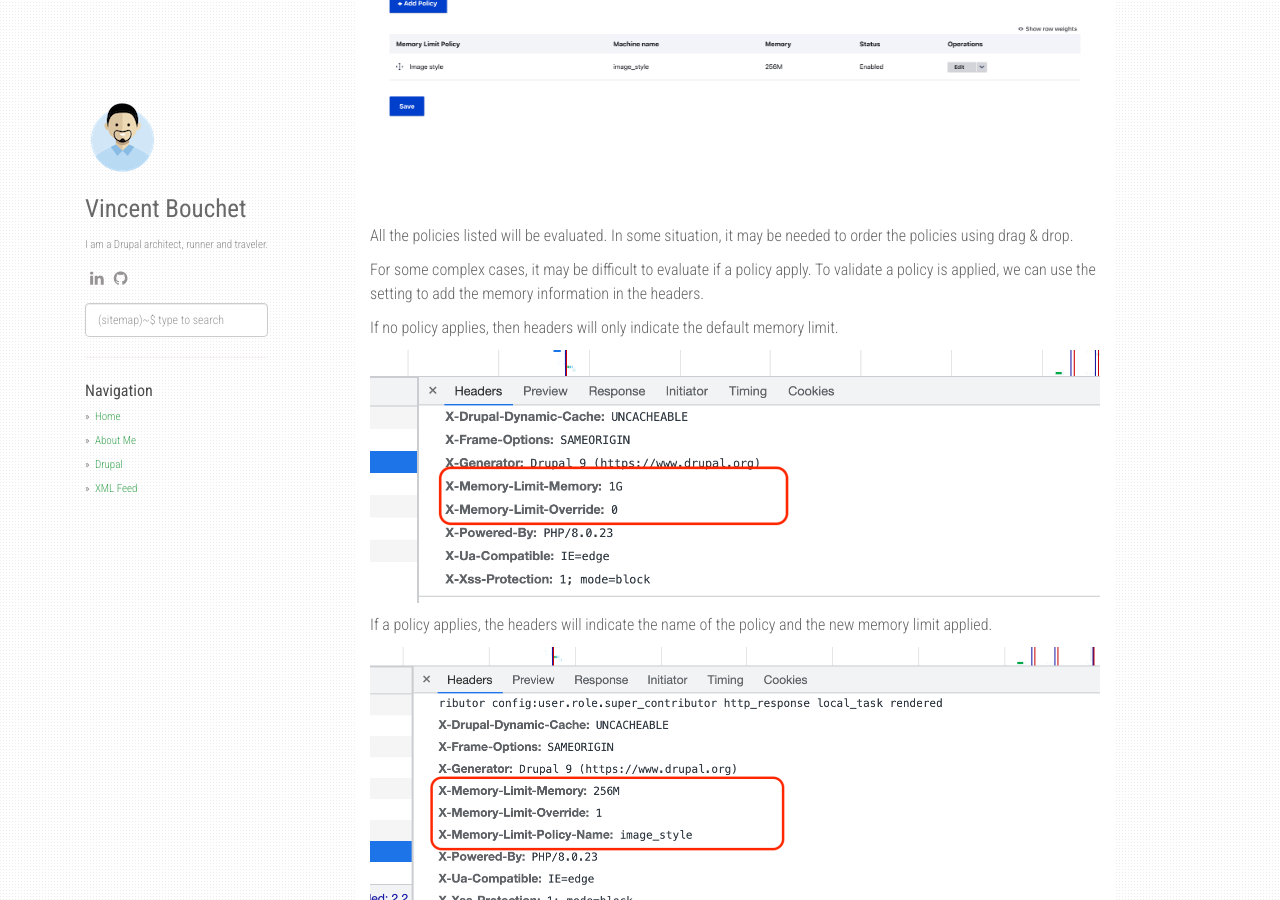
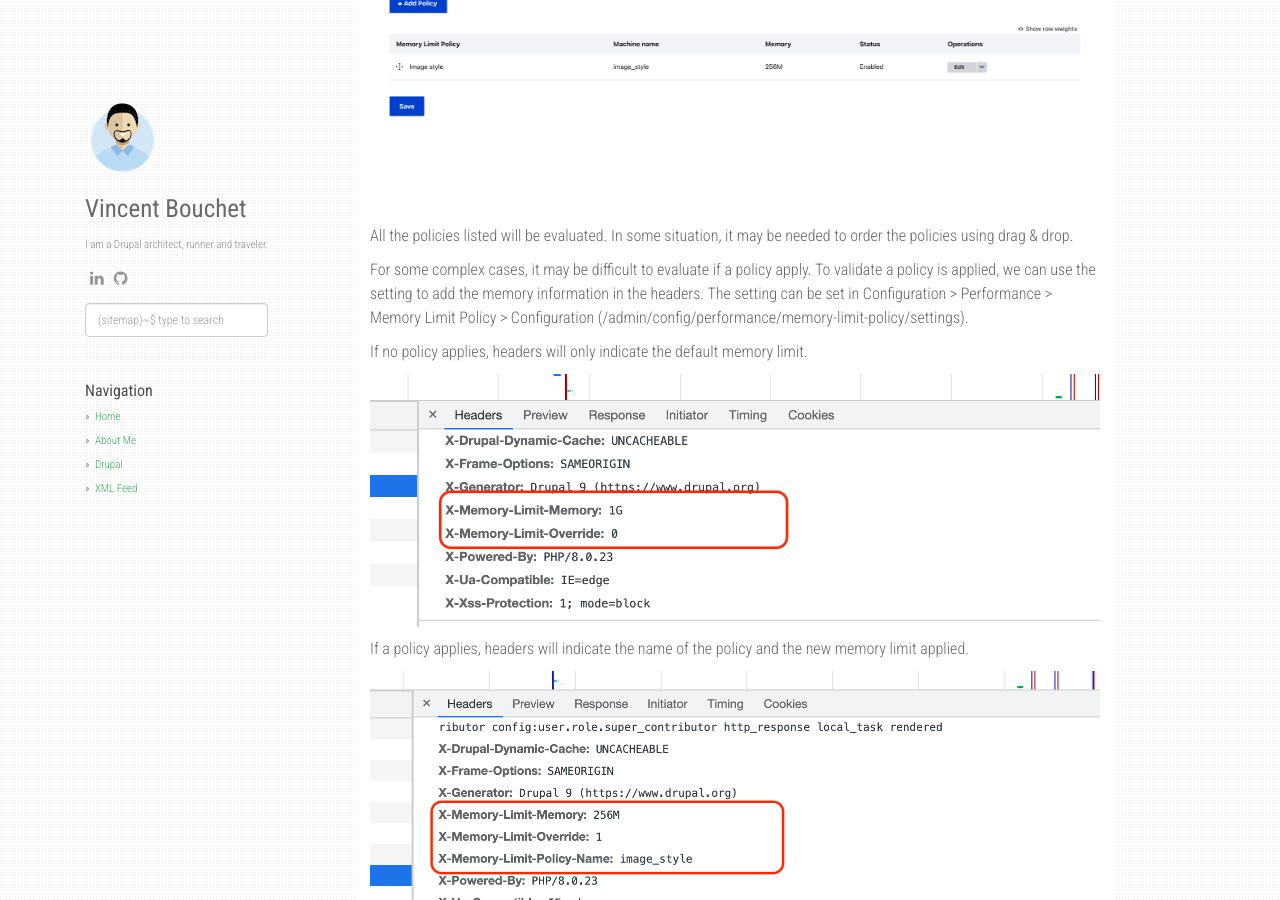
Before and after one commit to vbouchet31/vbouchet31.github.io, a Jekyll site: the page built from _posts/2022-12-01-drupal-memory-limit.markdown, in a window 1280 px wide and 900 px high, scrolled down 3295 px. Built offline with Jekyll 4.4.1, drawn with Linux system fonts in a browser that asks for light colours; nearby versions of some CDN libraries; some of the changed text lies outside the part shown.

Commit message:
Update config.yml

```diff
--- a/_posts/2022-12-01-drupal-memory-limit.markdown
+++ b/_posts/2022-12-01-drupal-memory-limit.markdown
@@ -45,7 +45,7 @@ Configuration > Performance > Memory Limit Policy > Policies
 
 ![](/assets/2022-12-01-drupal-memory-limit/memory-limit-list.png)
 
-To create a new policy, click the "Add Policy" button.
+To create a new policy, click the "+ Add Policy" button.
 
 It displays the first step of
 the policy configuration. You must give a name to the policy ("Image style" in our example) and choose the memory that the
@@ -81,13 +81,15 @@ All the policies listed will be evaluated. In some situation, it may be needed t
 order the policies using drag & drop.
 
 For some complex cases, it may be difficult to evaluate if a policy apply. To validate
-a policy is applied, we can use the setting to add the memory information in the headers.
+a policy is applied, we can use the setting to add the memory information in the headers. The setting
+can be set in Configuration > Performance > Memory Limit Policy > Configuration
+(/admin/config/performance/memory-limit-policy/settings).
 
-If no policy applies, then headers will only indicate the default memory limit.
+If no policy applies, headers will only indicate the default memory limit.
 
 ![](/assets/2022-12-01-drupal-memory-limit/memory-limit-headers-2.png)
 
-If a policy applies, the headers will indicate the name of the policy and the new memory
+If a policy applies, headers will indicate the name of the policy and the new memory
 limit applied.
 
 ![](/assets/2022-12-01-drupal-memory-limit/memory-limit-headers.png)
```
